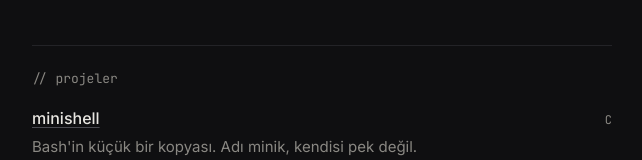
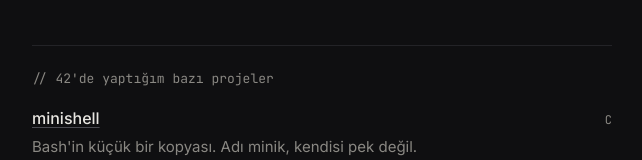
Before and after one commit to yeaktas/yeaktas.com, a plain HTML site: page index.html in a window 1280 px wide. Shown: the part 344-504 px from the top of the page, without its empty margins (318-960 px from the left). Drawn offline with Linux system fonts and the light colour scheme.

Commit message:
Projeler başlığı güncellendi

```diff
--- a/index.html
+++ b/index.html
@@ -83,7 +83,7 @@ footer{margin-top:72px;font:12px var(--mono);color:#5a5955}
   </section>
 
   <section>
-    <h2>projeler</h2>
+    <h2>42'de yaptığım bazı projeler</h2>
     <ul class="projects">
       <li>
         <div class="row"><a href="https://github.com/yeaktas/minishell">minishell</a><span class="tag">C</span></div>
```
